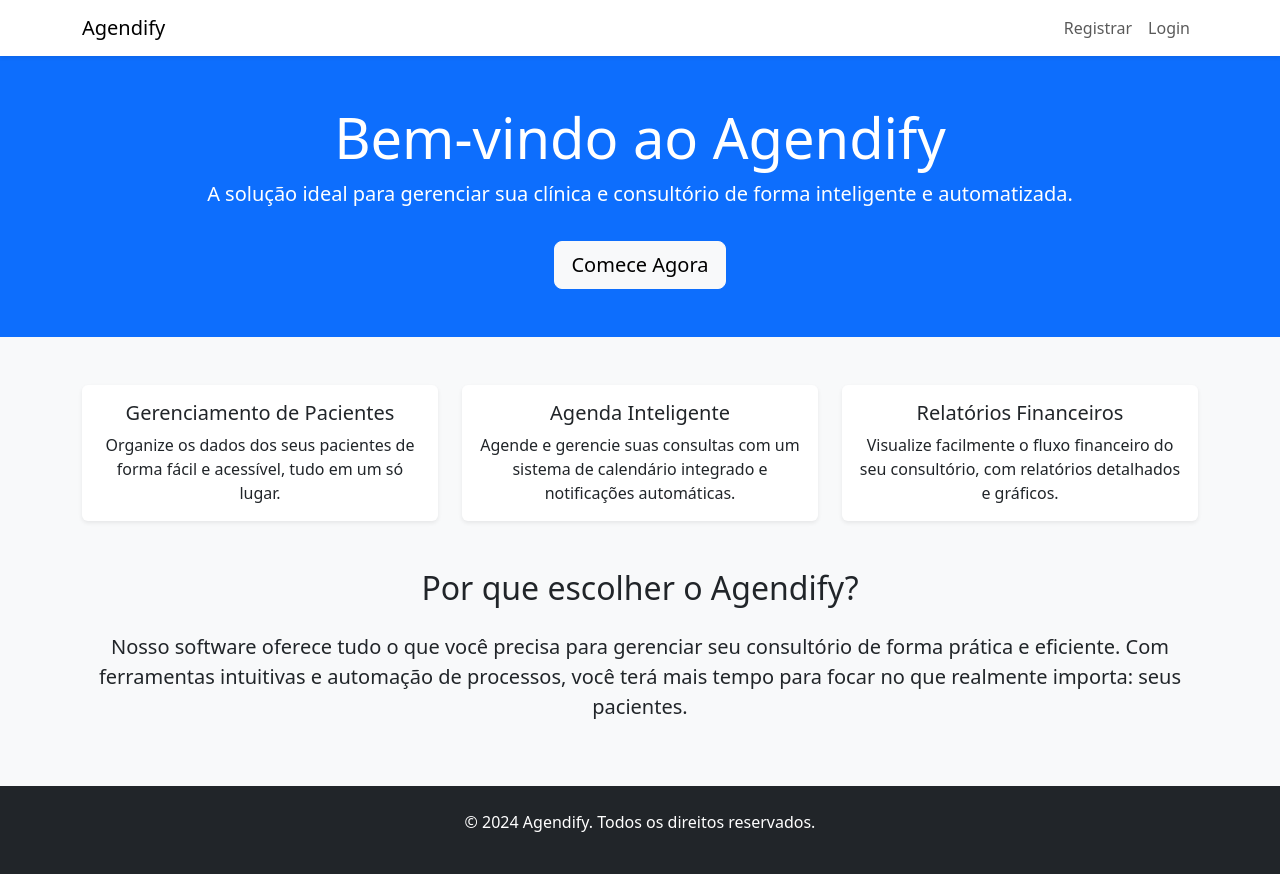
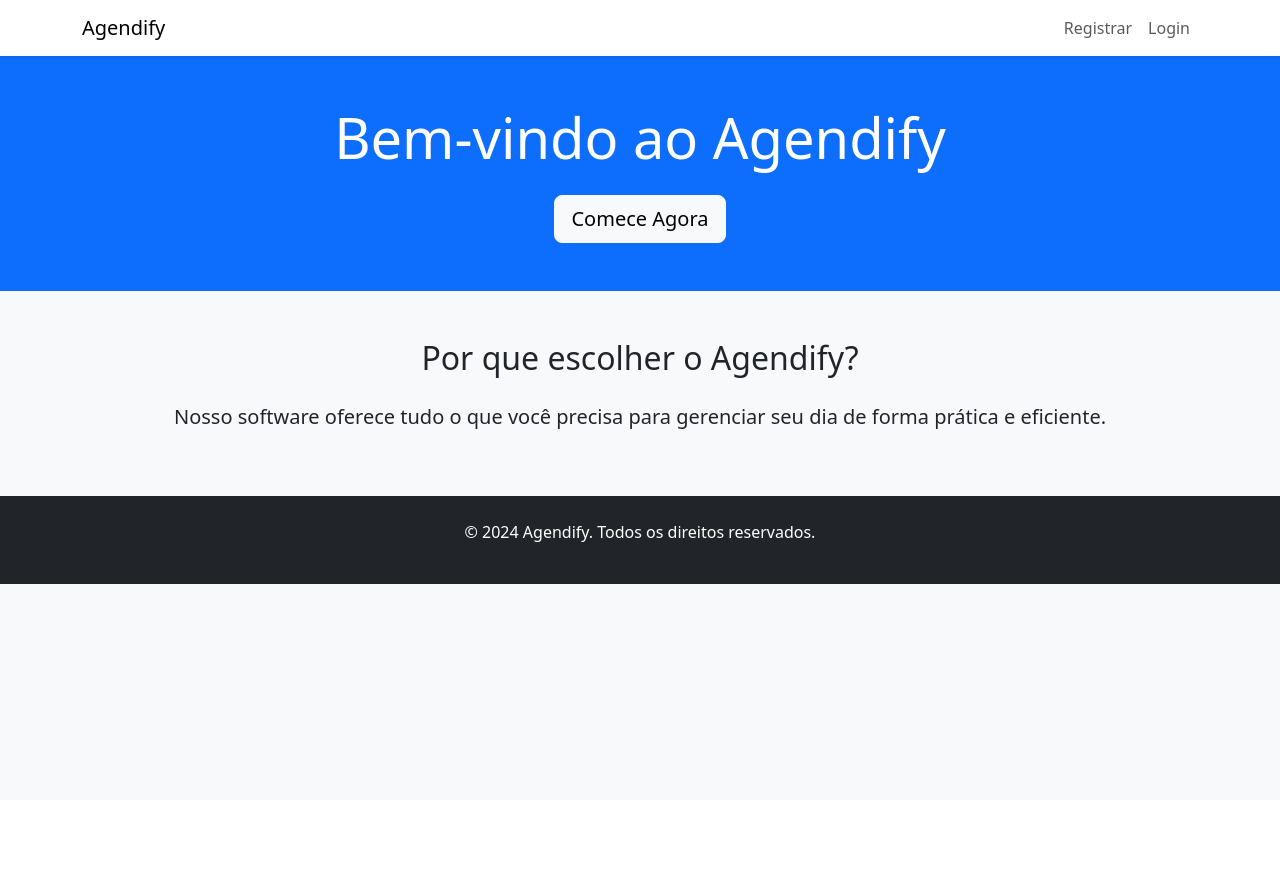
Before and after one commit to gab3mioni/Agendify, a PHP site: page / in a window 1280 px wide. After the commit the page ends 584 px from the top, so only its background shows below. Run offline with PHP 8.4, Linux system fonts and the light colour scheme; some libraries are stand-ins or nearby versions.

Commit message:
Atualizando texto

```diff
--- a/app/views/home.php
+++ b/app/views/home.php
@@ -29,46 +29,17 @@
 <header class="bg-primary text-white text-center py-5">
     <div class="container">
         <h1 class="display-4">Bem-vindo ao Agendify</h1>
-        <p class="lead">A solução ideal para gerenciar sua clínica e consultório de forma inteligente e automatizada.</p>
         <a href="register" class="btn btn-light btn-lg mt-3">Comece Agora</a>
     </div>
 </header>
 
 <main class="py-5">
     <div class="container">
-        <section class="mb-5">
-            <div class="row text-center">
-                <div class="col-md-4">
-                    <div class="card shadow-sm border-0">
-                        <div class="card-body">
-                            <h5 class="card-title">Gerenciamento de Pacientes</h5>
-                            <p class="card-text">Organize os dados dos seus pacientes de forma fácil e acessível, tudo em um só lugar.</p>
-                        </div>
-                    </div>
-                </div>
-                <div class="col-md-4">
-                    <div class="card shadow-sm border-0">
-                        <div class="card-body">
-                            <h5 class="card-title">Agenda Inteligente</h5>
-                            <p class="card-text">Agende e gerencie suas consultas com um sistema de calendário integrado e notificações automáticas.</p>
-                        </div>
-                    </div>
-                </div>
-                <div class="col-md-4">
-                    <div class="card shadow-sm border-0">
-                        <div class="card-body">
-                            <h5 class="card-title">Relatórios Financeiros</h5>
-                            <p class="card-text">Visualize facilmente o fluxo financeiro do seu consultório, com relatórios detalhados e gráficos.</p>
-                        </div>
-                    </div>
-                </div>
-            </div>
-        </section>
 
         <section>
             <div class="text-center">
                 <h2 class="mb-4">Por que escolher o Agendify?</h2>
-                <p class="lead">Nosso software oferece tudo o que você precisa para gerenciar seu consultório de forma prática e eficiente. Com ferramentas intuitivas e automação de processos, você terá mais tempo para focar no que realmente importa: seus pacientes.</p>
+                <p class="lead">Nosso software oferece tudo o que você precisa para gerenciar seu dia de forma prática e eficiente.</p>
             </div>
         </section>
     </div>
```
